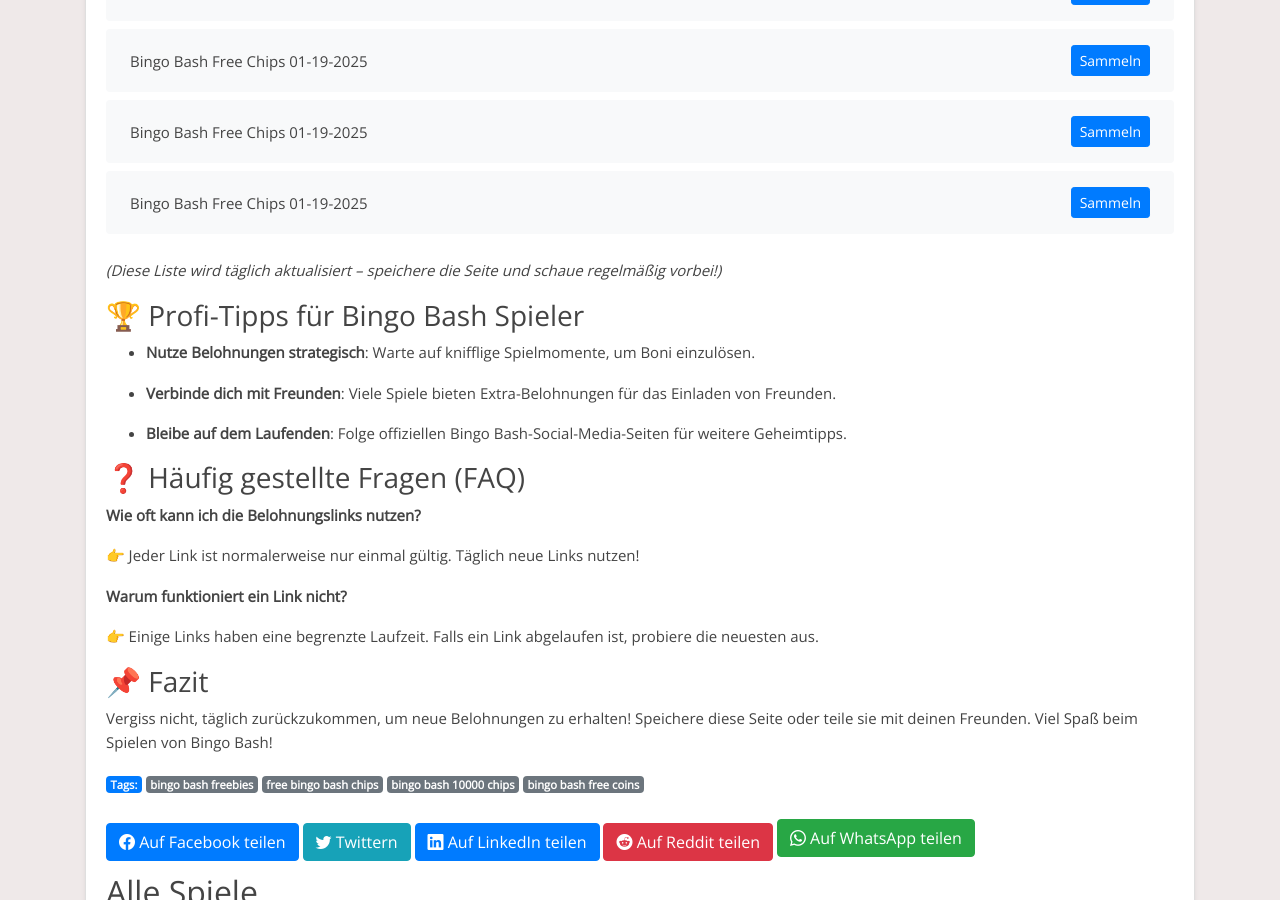
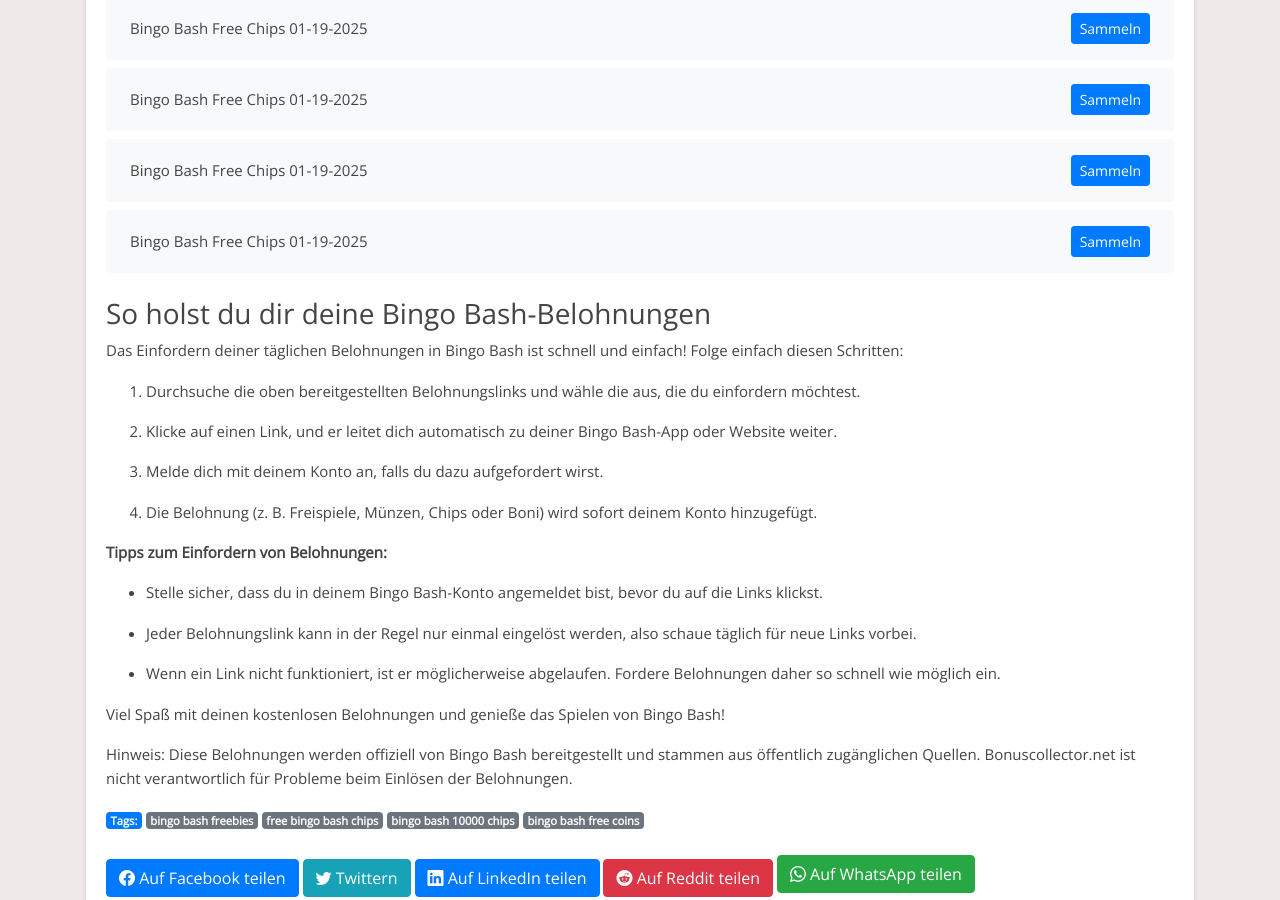
Before and after one commit to Prollad99/bs-de, a Jekyll site: the page built from _posts/2025-01-19-bingo-bash.md, in a window 1280 px wide and 900 px high, scrolled down 7443 px. Built offline with Jekyll 4.4.1, drawn with Linux system fonts in a browser that asks for light colours; some of the changed text lies outside the part shown.

Commit message:
Aktualisiere bingo-bash-Belohnungslinks, Inhalte und Änderungsdatum

```diff
--- a/_includes/bingo-bash_footer.html
+++ b/_includes/bingo-bash_footer.html
@@ -1,31 +1,27 @@
-*(Diese Liste wird täglich aktualisiert – speichere die Seite und schaue regelmäßig vorbei!)*
+### So holst du dir deine Bingo Bash-Belohnungen
 
 
+Das Einfordern deiner täglichen Belohnungen in Bingo Bash ist schnell und einfach! Folge einfach diesen Schritten:
 
-### 🏆 Profi-Tipps für Bingo Bash Spieler
+1. Durchsuche die oben bereitgestellten Belohnungslinks und wähle die aus, die du einfordern möchtest.
 
-- **Nutze Belohnungen strategisch**: Warte auf knifflige Spielmomente, um Boni einzulösen.
+2. Klicke auf einen Link, und er leitet dich automatisch zu deiner Bingo Bash-App oder Website weiter.
 
-- **Verbinde dich mit Freunden**: Viele Spiele bieten Extra-Belohnungen für das Einladen von Freunden.
+3. Melde dich mit deinem Konto an, falls du dazu aufgefordert wirst.
 
-- **Bleibe auf dem Laufenden**: Folge offiziellen Bingo Bash-Social-Media-Seiten für weitere Geheimtipps.
+4. Die Belohnung (z. B. Freispiele, Münzen, Chips oder Boni) wird sofort deinem Konto hinzugefügt.
 
 
+**Tipps zum Einfordern von Belohnungen:**
 
-### ❓ Häufig gestellte Fragen (FAQ)
+- Stelle sicher, dass du in deinem Bingo Bash-Konto angemeldet bist, bevor du auf die Links klickst.
 
-**Wie oft kann ich die Belohnungslinks nutzen?**
+- Jeder Belohnungslink kann in der Regel nur einmal eingelöst werden, also schaue täglich für neue Links vorbei.
 
-👉 Jeder Link ist normalerweise nur einmal gültig. Täglich neue Links nutzen!
+- Wenn ein Link nicht funktioniert, ist er möglicherweise abgelaufen. Fordere Belohnungen daher so schnell wie möglich ein.
 
 
-
-**Warum funktioniert ein Link nicht?**
-
-👉 Einige Links haben eine begrenzte Laufzeit. Falls ein Link abgelaufen ist, probiere die neuesten aus.
+Viel Spaß mit deinen kostenlosen Belohnungen und genieße das Spielen von Bingo Bash!
 
 
-
-### 📌 Fazit
-
-Vergiss nicht, täglich zurückzukommen, um neue Belohnungen zu erhalten! Speichere diese Seite oder teile sie mit deinen Freunden. Viel Spaß beim Spielen von Bingo Bash!
+Hinweis: Diese Belohnungen werden offiziell von Bingo Bash bereitgestellt und stammen aus öffentlich zugänglichen Quellen. Bonuscollector.net ist nicht verantwortlich für Probleme beim Einlösen der Belohnungen.
--- a/_includes/bingo-bash_post.html
+++ b/_includes/bingo-bash_post.html
@@ -1,13 +1,13 @@
-**Willkommen, Bingo Bash-Fans!**
-
-Suchst du nach den neuesten Gratis-Belohnungen für Bingo Bash? Dann bist du hier genau richtig! Wir aktualisieren täglich die besten Links für Freispiele, Münzen und andere Boni, damit du dein Spielerlebnis optimal genießen kannst.
+Entdecke tägliche Bingo Bash-Belohnungen!
 
 
-
-### Was ist Bingo Bash und warum sind Belohnungen wichtig?
-
-Bingo Bash ist ein beliebtes Spiel, das von Millionen gespielt wird. Mit täglichen Belohnungen kannst du länger spielen, schneller leveln und das Beste aus deinem Spielerlebnis herausholen.
+Bist du ein Fan von Bingo Bash und möchtest dein Spielerlebnis verbessern? Du bist hier genau richtig! Diese Seite ist allen Bingo Bash-Enthusiasten gewidmet, die täglich kostenlose Belohnungen einfordern möchten. Hier findest du die neuesten Links, um Freispiele, Münzen, Chips und andere spannende Boni zu sammeln, damit du das Spiel noch mehr genießen kannst.
 
 
+Bingo Bash ist ein unterhaltsames Spiel, das von Millionen geliebt wird. Ob du höhere Level erreichen oder einfach nur den Nervenkitzel genießen möchtest – unsere täglichen Belohnungslinks halten dich im Spiel.
 
-### 🚀 Tägliche Belohnungslinks für Bingo Bash
+
+Hinweis: Bingo Bash ist eine kostenlose App, die ausschließlich zu Unterhaltungszwecken entwickelt wurde. Bonuscollector.net ist eine unabhängige Plattform und steht in keiner Verbindung zu den Entwicklern oder Eigentümern von Bingo Bash.
+
+
+Schau täglich vorbei, um sicherzustellen, dass du keine Belohnung verpasst!
```
